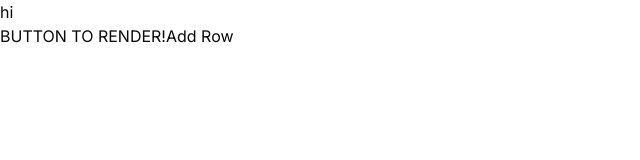
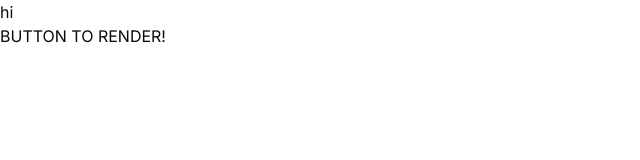
Before and after one commit to CesarAyalaCS2/LA_HACKS, a Next.js app: page / in a window 1280 px wide. Shown: the top 160 px of the page, without its empty margins (0-640 px from the left). Built offline with nearby package versions, Linux system fonts and the light colour scheme.

Commit message:
This is the most recent update where everything is chill asl. SKIBIDI LOL

```diff
--- a/app/page.tsx
+++ b/app/page.tsx
@@ -1,7 +1,6 @@
 "use client";
 import { useState } from 'react';
 import { Table, TableBody, TableCaption, TableCell, TableHead, TableHeader, TableRow } from '@/components/ui/Table';
-
 export default function Home() {
   const [showTable, setShowTable] = useState(false);
   const [rows, setRows] = useState([{ weight: '', reps: '', difficulty: '' }]);
@@ -35,7 +34,7 @@ export default function Home() {
       <h1>hi</h1>
       <button onClick={handleButtonClick}>BUTTON TO RENDER!</button>
 
-      {showTable && ( // this will render if showTable is true
+      {showTable && (
         <Table>
           <TableCaption>YOUR WORKOUT SUMMARY!!</TableCaption>
           <TableHeader>
@@ -68,7 +67,7 @@ export default function Home() {
         </Table>
       )}
 
-      <button onClick={addRow}>Add Row</button>
+      {showTable && <button onClick={addRow}>Add Row</button>}
     </main>
   );
 }
```
